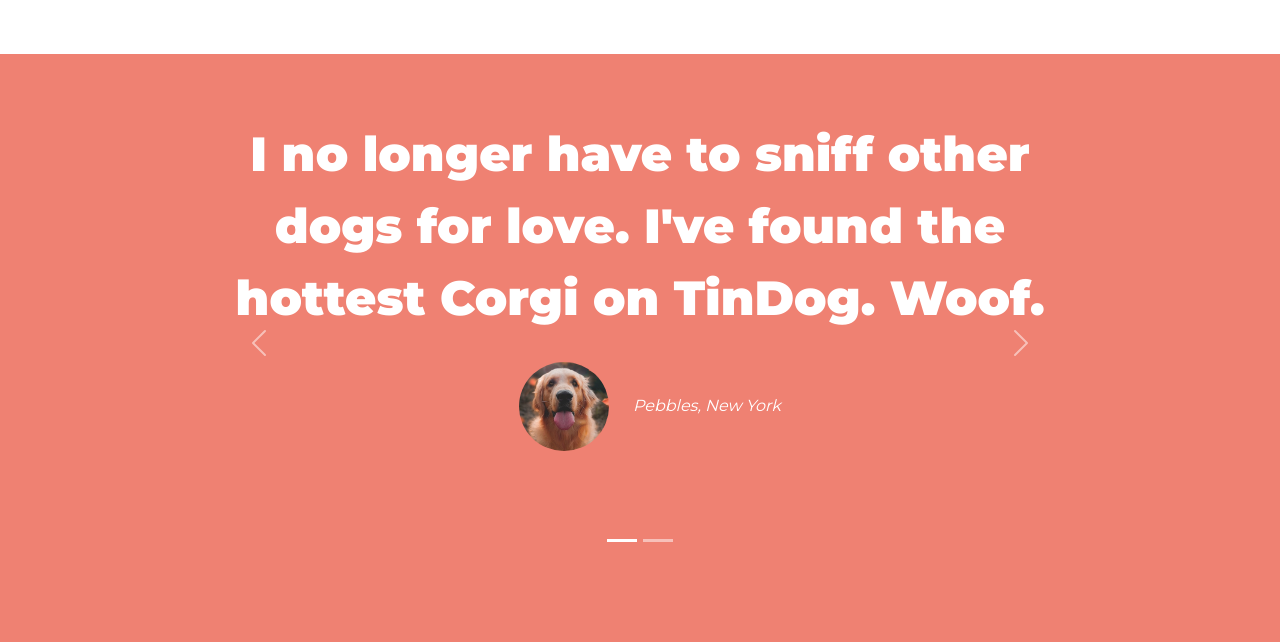
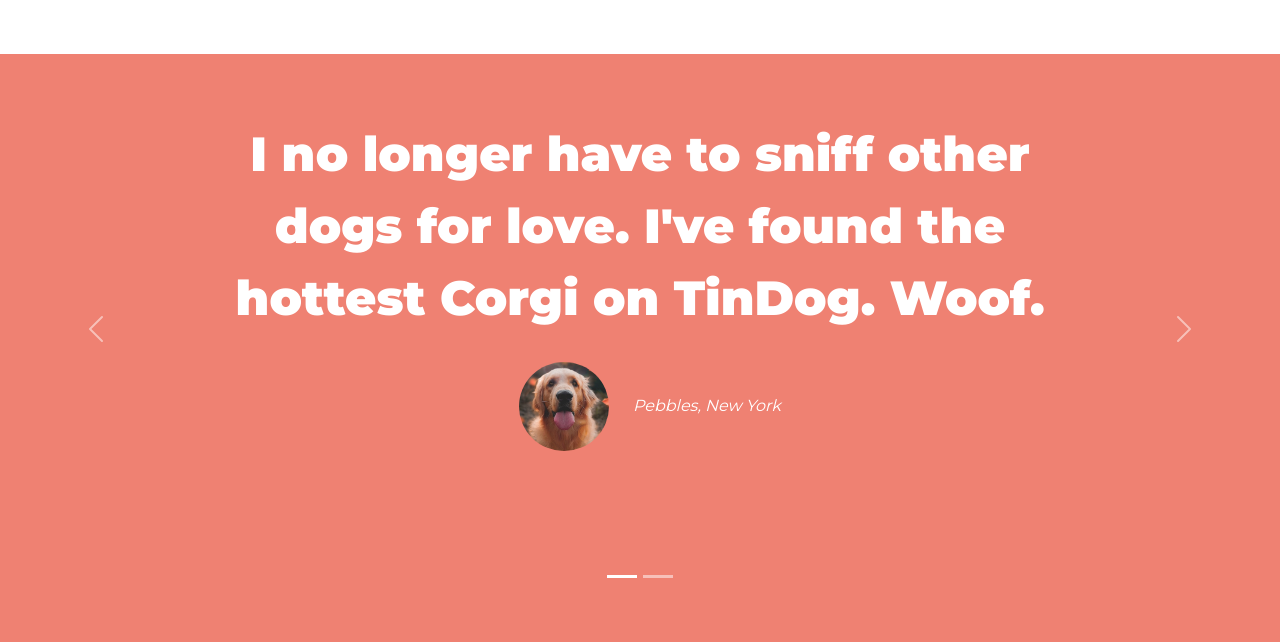
Before and after one commit to kson4/Udemy-TinDog, a plain HTML site: page index.html in a window 1280 px wide. Shown: the part 1247-1889 px from the top of the page. Drawn offline with nearby package versions, Linux system fonts and the light colour scheme.

Commit message:
updated carousel

```diff
--- a/css/styles.css
+++ b/css/styles.css
@@ -76,15 +76,21 @@
 
 /* Testimonials */
 #testimonials {
-    padding: 5% 15% 5% 15%;
     background-color: #ef8172;
     color: #fff;
     text-align: center;
+    padding-bottom: 5%;
 }
 .testimonial-image {
     width: 10%;
     margin: 20px;
     border-radius: 100%;
+}
+.carousel {
+    height: 550px;
+}
+.carousel-item {
+    padding: 5% 15% 5% 15%;
 }
 
 /* Press */
@@ -97,6 +103,3 @@
     width: 12.5%;
     margin: 2.5% 2.5%;
 }
-.carousel {
-    height: 450px;
-}
```
